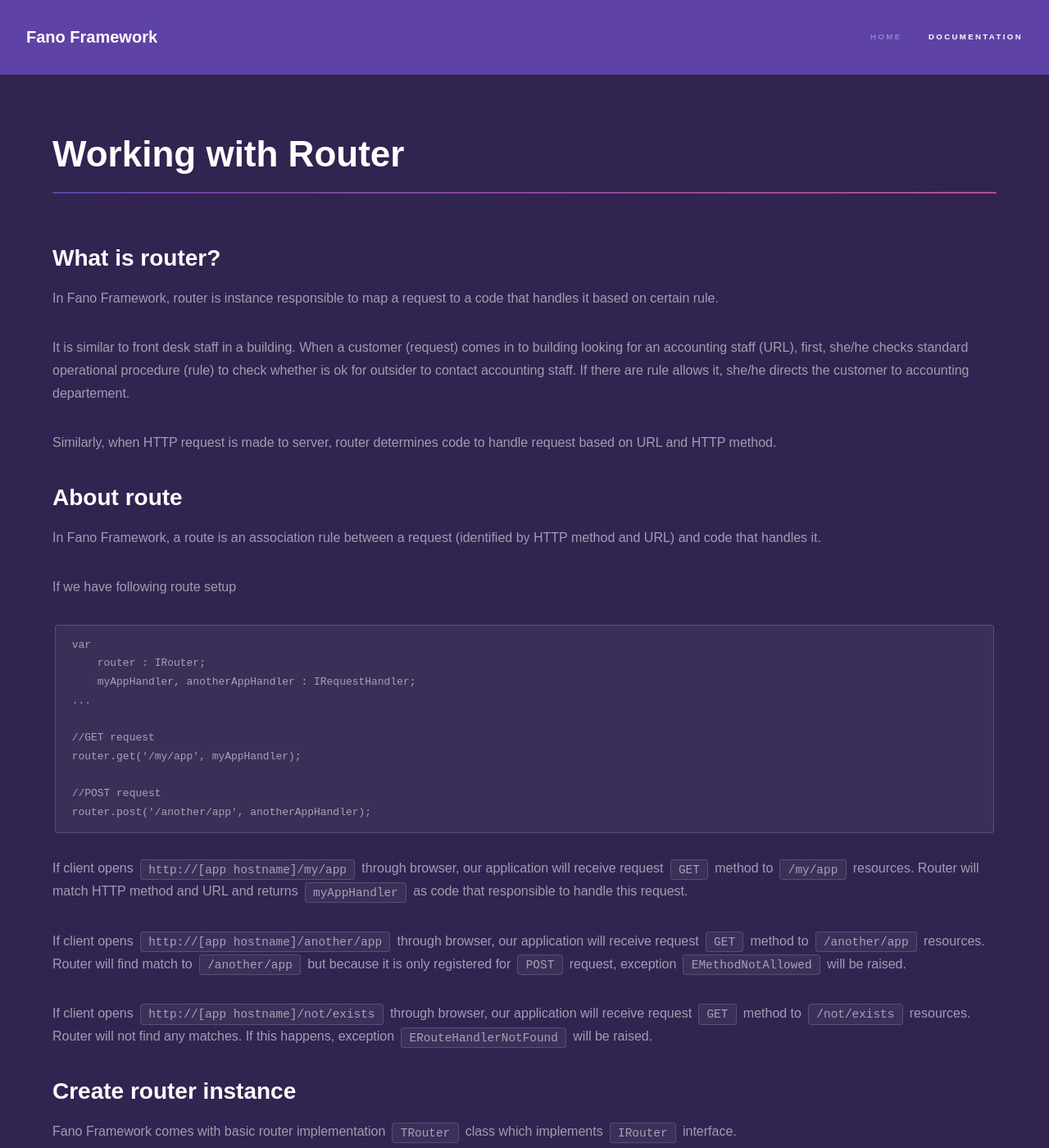
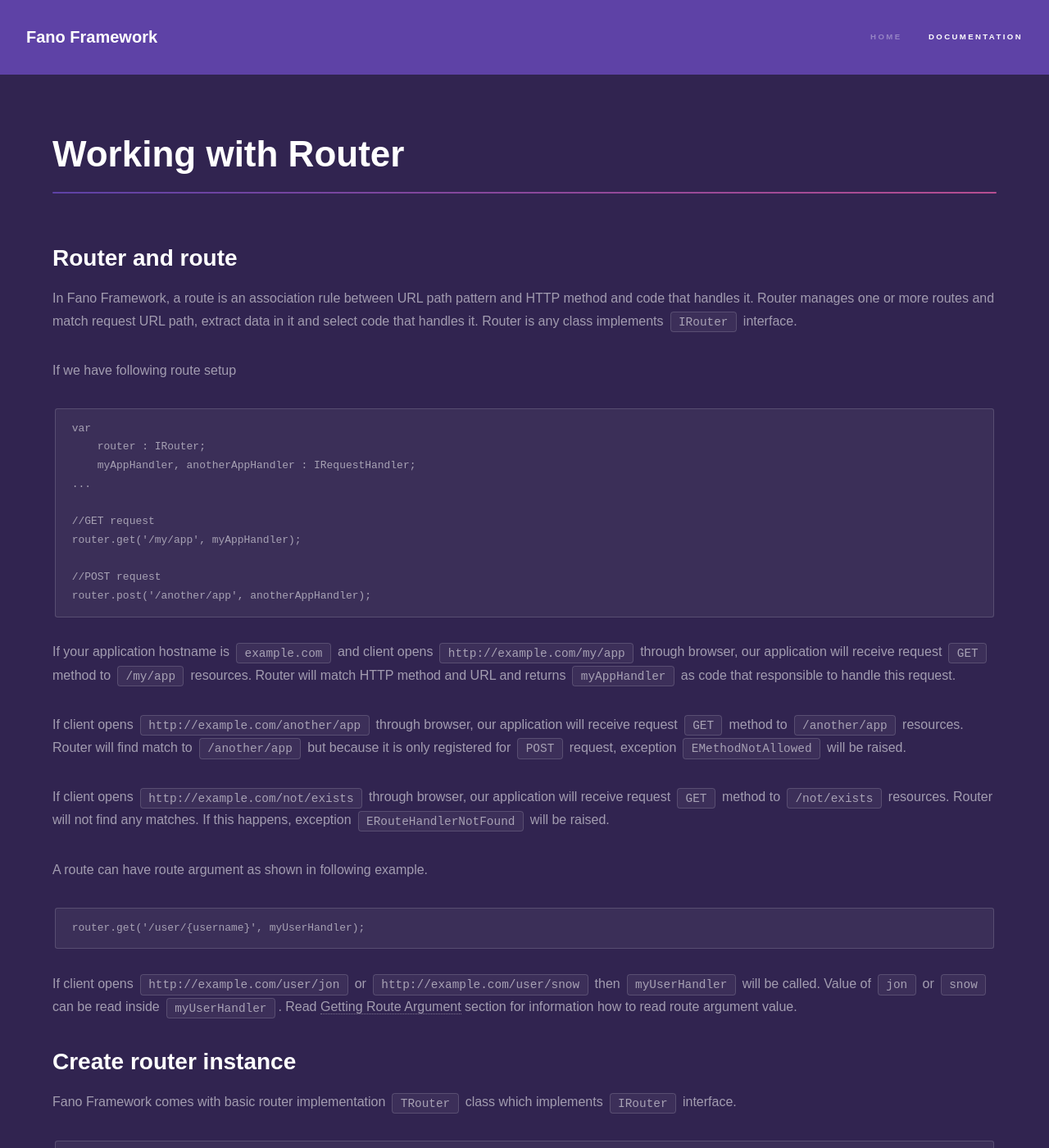
Before and after one commit to fanoframework/fanoframework.github.io, a Jekyll site: the page built from working-with-router/index.md, in a window 1280 px wide and 1400 px high. Shown: the whole window at 82% size. Built offline with Jekyll 4.4.1, drawn with Linux system fonts in a browser that asks for light colours; our own code applies the rules of GitHub Pages for plain Markdown files; some of the changed text lies outside the part shown.

Commit message:
Improve router documentation

````diff
--- a/working-with-router/index.md
+++ b/working-with-router/index.md
@@ -5,17 +5,9 @@
 
 <h1 class="major">Working with Router</h1>
 
-## What is router?
+## Router and route
 
-In Fano Framework, router is instance responsible to map a request to a code that handles it based on certain rule.
-
-It is similar to front desk staff in a building. When a customer (request) comes in to building looking for an accounting staff (URL), first, she/he checks standard operational procedure (rule) to check whether is ok for outsider to contact accounting staff. If there are rule allows it, she/he directs the customer to accounting departement.
-
-Similarly, when HTTP request is made to server, router determines code to handle request based on URL and HTTP method.
-
-## About route
-
-In Fano Framework, a route is an association rule between a request (identified by HTTP method and URL) and code that handles it.
+In Fano Framework, a route is an association rule between URL path pattern and HTTP method and code that handles it. Router manages one or more routes and match request URL path, extract data in it and select code that handles it. Router is any class implements `IRouter` interface.
 
 If we have following route setup
 
@@ -32,11 +24,17 @@
 router.post('/another/app', anotherAppHandler);
 ```
 
-If client opens `http://[app hostname]/my/app` through browser, our application will receive request `GET` method to `/my/app` resources. Router will match HTTP method and URL and returns `myAppHandler` as code that responsible to handle this request.
+If your application hostname is `example.com` and  client opens `http://example.com/my/app` through browser, our application will receive request `GET` method to `/my/app` resources. Router will match HTTP method and URL and returns `myAppHandler` as code that responsible to handle this request.
 
-If client opens `http://[app hostname]/another/app` through browser, our application will receive request `GET` method to `/another/app` resources. Router will find match to `/another/app` but because it is only registered for `POST` request, exception `EMethodNotAllowed` will be raised.
+If client opens `http://example.com/another/app` through browser, our application will receive request `GET` method to `/another/app` resources. Router will find match to `/another/app` but because it is only registered for `POST` request, exception `EMethodNotAllowed` will be raised.
 
-If client opens `http://[app hostname]/not/exists` through browser, our application will receive request `GET` method to `/not/exists` resources. Router will not find any matches. If this happens, exception `ERouteHandlerNotFound` will be raised.
+If client opens `http://example.com/not/exists` through browser, our application will receive request `GET` method to `/not/exists` resources. Router will not find any matches. If this happens, exception `ERouteHandlerNotFound` will be raised.
+
+A route can have route argument as shown in following example.
+```
+router.get('/user/{username}', myUserHandler);
+```
+If client opens `http://example.com/user/jon` or `http://example.com/user/snow` then `myUserHandler` will be called. Value of `jon` or `snow` can be read inside `myUserHandler`. Read [Getting Route Argument](#getting-route-argument) section for information how to read route argument value.
 
 ## Create router instance
 
@@ -250,7 +248,7 @@
 
 Third parameter of `handleRequest()` method of `IRequestHandler` interface gives instance of `IRouteArgsReader` interface to allow application to retrieve route argument.
 
-If you have route pattern `/myroute/{name}` and you access route via URl `http://[your-host-name]/myroute/john` then you can get value of `name` parameter as follows
+If you have route pattern `/myroute/{name}` and you access route via URl `http://example.com/myroute/john` then you can get value of `name` parameter as follows
 
 ```
 function TMyController.handleRequest(
````
